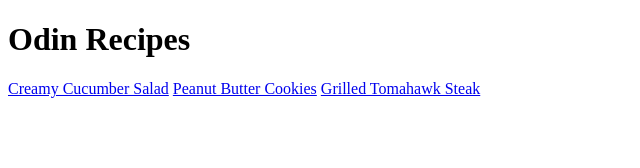
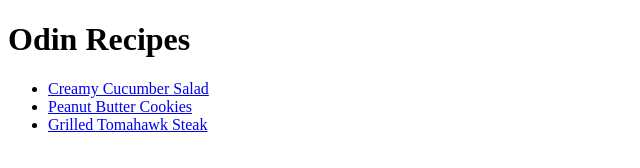
Before and after one commit to gui4can/odin_recipes, a plain HTML site: page index.html in a window 1280 px wide. Shown: the whole page, without its empty margins (0-640 px from the left). Drawn offline with Linux system fonts and the light colour scheme.

Commit message:
add undordened list in recipes links

```diff
--- a/index.html
+++ b/index.html
@@ -5,8 +5,10 @@
     </head>
     <body>
         <h1>Odin Recipes</h1>
-        <a href="recipes/creamy_cucumber_salad.html">Creamy Cucumber Salad</a>
-        <a href="recipes/peanut_butter_cookies.html">Peanut Butter Cookies</a>
-        <a href="recipes/grilled_tomahawk_steak.html">Grilled Tomahawk Steak</a>
+        <ul>
+            <li><a href="recipes/creamy_cucumber_salad.html">Creamy Cucumber Salad</a></li>
+            <li><a href="recipes/peanut_butter_cookies.html">Peanut Butter Cookies</a></li>
+            <li><a href="recipes/grilled_tomahawk_steak.html">Grilled Tomahawk Steak</a></li>
+        </ul>
     </body>
 </html>
```
